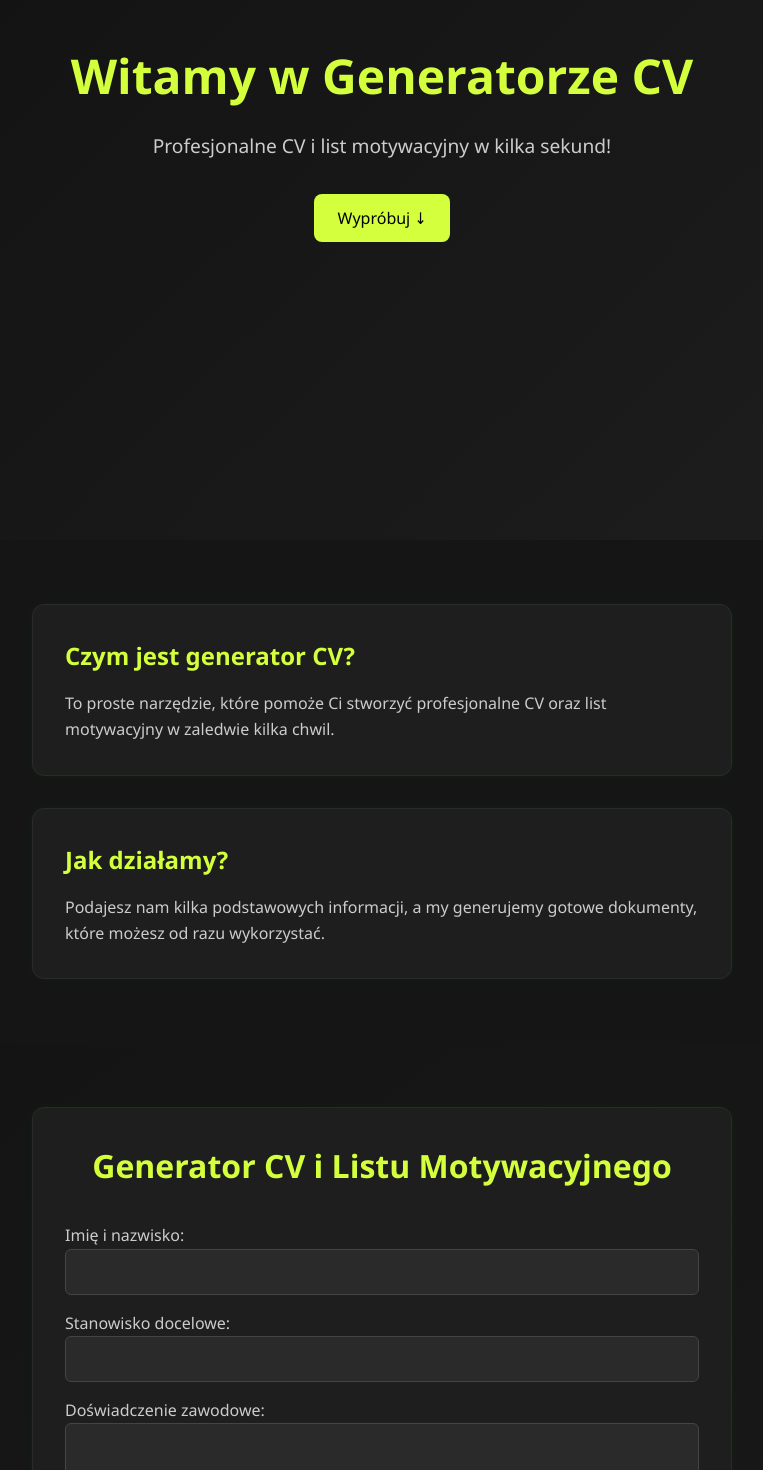
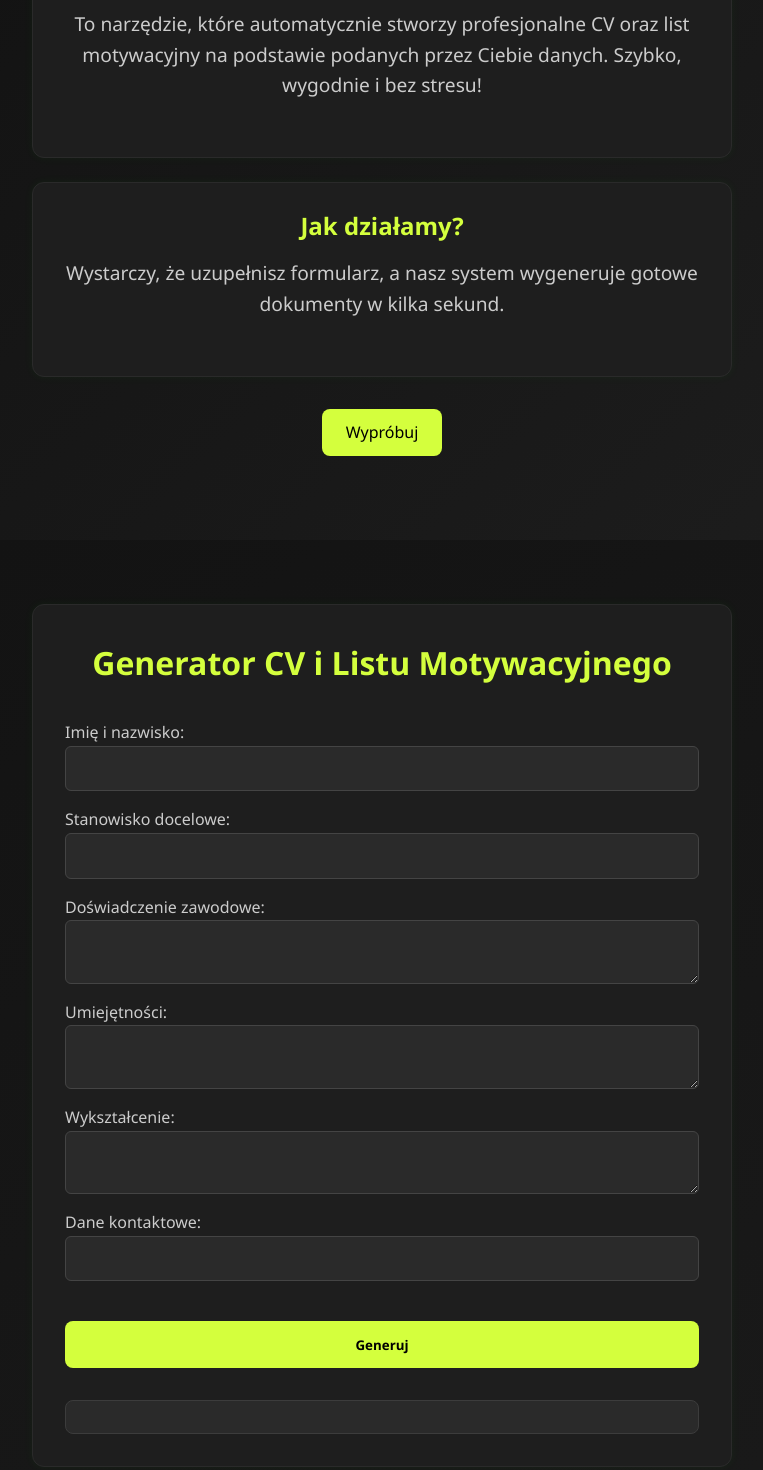
Before and after one commit to MaksWTF/cv-generator, a Next.js app: page / in a window 1280 px wide. Shown: the part 260-1730 px from the top of the page, without its empty margins (258-1021 px from the left). Built offline with nearby package versions, Linux system fonts and the light colour scheme.

Commit message:
Initial commit

```diff
--- a/src/app/globals.css
+++ b/src/app/globals.css
@@ -14,7 +14,7 @@ body {
 
 /* Sekcja powitalna */
 .hero {
-  height: 100vh;
+  min-height: 100vh;
   display: flex;
   flex-direction: column;
   align-items: center;
@@ -26,13 +26,40 @@ body {
 
 .hero h1 {
   font-size: 3rem;
-  margin-bottom: 1rem;
+  margin-bottom: 2rem;
   color: #d4ff3d;
 }
 
 .hero p {
   font-size: 1.2rem;
   margin-bottom: 2rem;
+  color: #ccc;
+}
+
+.hero-cards {
+  display: flex;
+  flex-direction: column;
+  gap: 1.5rem;
+  margin-bottom: 2rem;
+  width: 100%;
+  max-width: 700px;
+}
+
+.info-card {
+  background-color: #1e1e1e;
+  padding: 1.5rem;
+  border-radius: 12px;
+  border: 1px solid #2a2a2a;
+  box-shadow: 0 0 10px rgba(0, 255, 0, 0.05);
+}
+
+.info-card h2 {
+  font-size: 1.5rem;
+  margin-bottom: 0.8rem;
+  color: #d4ff3d;
+}
+
+.info-card p {
   color: #ccc;
 }
 
@@ -49,36 +76,6 @@ body {
 
 .scroll-button:hover {
   background-color: #b3e634;
-}
-
-/* Sekcja informacyjna */
-.info-section {
-  display: flex;
-  flex-direction: column;
-  align-items: center;
-  gap: 2rem;
-  padding: 4rem 2rem;
-  background-color: #151515;
-}
-
-.info-card {
-  background-color: #1e1e1e;
-  padding: 2rem;
-  border-radius: 12px;
-  max-width: 700px;
-  width: 100%;
-  border: 1px solid #2a2a2a;
-  box-shadow: 0 0 10px rgba(0, 255, 0, 0.05);
-}
-
-.info-card h2 {
-  font-size: 1.5rem;
-  margin-bottom: 1rem;
-  color: #d4ff3d;
-}
-
-.info-card p {
-  color: #ccc;
 }
 
 /* Formularz główny */
--- a/src/app/page.tsx
+++ b/src/app/page.tsx
@@ -4,91 +4,99 @@ import { useRef, useState } from 'react'
 
 export default function Home() {
   const formRef = useRef<HTMLDivElement>(null)
-  const [imie, setImie] = useState('')
-  const [stanowisko, setStanowisko] = useState('')
-  const [doswiadczenie, setDoswiadczenie] = useState('')
-  const [umiejetnosci, setUmiejetnosci] = useState('')
-  const [edukacja, setEdukacja] = useState('')
-  const [kontakt, setKontakt] = useState('')
-  const [wynik, setWynik] = useState('Brak odpowiedzi')
-  const [generuje, setGeneruje] = useState(false)
+  const [formData, setFormData] = useState({
+    imie: '',
+    stanowisko: '',
+    doswiadczenie: '',
+    umiejetnosci: '',
+    edukacja: '',
+    kontakt: ''
+  })
+  const [result, setResult] = useState('')
 
   const scrollToForm = () => {
     formRef.current?.scrollIntoView({ behavior: 'smooth' })
   }
 
+  const handleChange = (e: React.ChangeEvent<HTMLInputElement | HTMLTextAreaElement>) => {
+    setFormData({
+      ...formData,
+      [e.target.name]: e.target.value
+    })
+  }
+
   const handleSubmit = async (e: React.FormEvent) => {
     e.preventDefault()
-    setGeneruje(true)
 
     try {
       const response = await fetch('/api/generate', {
         method: 'POST',
         headers: { 'Content-Type': 'application/json' },
-        body: JSON.stringify({ imie, stanowisko, doswiadczenie, umiejetnosci, edukacja, kontakt })
+        body: JSON.stringify(formData)
       })
 
       const data = await response.json()
-      setWynik(data.wynik)
+      setResult(data.wynik || 'Brak odpowiedzi')
     } catch {
-      setWynik('Wystąpił błąd przy generowaniu.')
-    } finally {
-      setGeneruje(false)
+      setResult('Wystąpił błąd podczas generowania.')
     }
   }
 
   return (
-    <div>
+    <>
       {/* Sekcja powitalna */}
       <div className="hero">
-        <h1>Witamy w Generatorze CV</h1>
-        <p>Profesjonalne CV i list motywacyjny w kilka sekund!</p>
-        <button onClick={scrollToForm} className="scroll-button">Wypróbuj ↓</button>
-      </div>
+        <h1>Witamy w Generatorze CV!</h1>
 
-      {/* Sekcja informacyjna */}
-      <div className="info-section">
+        <div className="hero-cards">
           <div className="info-card">
             <h2>Czym jest generator CV?</h2>
-          <p>To proste narzędzie, które pomoże Ci stworzyć profesjonalne CV oraz list motywacyjny w zaledwie kilka chwil.</p>
+            <p>To narzędzie, które automatycznie stworzy profesjonalne CV oraz list motywacyjny na podstawie podanych przez Ciebie danych. Szybko, wygodnie i bez stresu!</p>
           </div>
           <div className="info-card">
             <h2>Jak działamy?</h2>
-          <p>Podajesz nam kilka podstawowych informacji, a my generujemy gotowe dokumenty, które możesz od razu wykorzystać.</p>
+            <p>Wystarczy, że uzupełnisz formularz, a nasz system wygeneruje gotowe dokumenty w kilka sekund.</p>
           </div>
         </div>
 
-      {/* Generator */}
+        <button className="scroll-button" onClick={scrollToForm}>Wypróbuj</button>
+      </div>
+
+      {/* Formularz */}
       <div className="container" ref={formRef}>
         <h1>Generator CV i Listu Motywacyjnego</h1>
         <form onSubmit={handleSubmit}>
-          <label>Imię i nazwisko:
-            <input type="text" value={imie} onChange={(e) => setImie(e.target.value)} required />
+          <label>
+            Imię i nazwisko:
+            <input type="text" name="imie" value={formData.imie} onChange={handleChange} required />
           </label>
-          <label>Stanowisko docelowe:
-            <input type="text" value={stanowisko} onChange={(e) => setStanowisko(e.target.value)} required />
+          <label>
+            Stanowisko docelowe:
+            <input type="text" name="stanowisko" value={formData.stanowisko} onChange={handleChange} required />
           </label>
-          <label>Doświadczenie zawodowe:
-            <textarea value={doswiadczenie} onChange={(e) => setDoswiadczenie(e.target.value)} required />
+          <label>
+            Doświadczenie zawodowe:
+            <textarea name="doswiadczenie" value={formData.doswiadczenie} onChange={handleChange} required />
           </label>
-          <label>Umiejętności:
-            <textarea value={umiejetnosci} onChange={(e) => setUmiejetnosci(e.target.value)} required />
+          <label>
+            Umiejętności:
+            <textarea name="umiejetnosci" value={formData.umiejetnosci} onChange={handleChange} required />
           </label>
-          <label>Wykształcenie:
-            <textarea value={edukacja} onChange={(e) => setEdukacja(e.target.value)} required />
+          <label>
+            Wykształcenie:
+            <textarea name="edukacja" value={formData.edukacja} onChange={handleChange} required />
           </label>
-          <label>Dane kontaktowe:
-            <input type="text" value={kontakt} onChange={(e) => setKontakt(e.target.value)} required />
+          <label>
+            Dane kontaktowe:
+            <input type="text" name="kontakt" value={formData.kontakt} onChange={handleChange} required />
           </label>
-          <button type="submit" disabled={generuje}>
-            {generuje ? 'Generowanie...' : 'Generuj'}
-          </button>
+          <button type="submit">Generuj</button>
         </form>
 
         <div className="result">
-          {wynik}
+          {result}
         </div>
       </div>
-    </div>
+    </>
   )
 }
```
Lines whose indentation alone changed are shown as unchanged.
